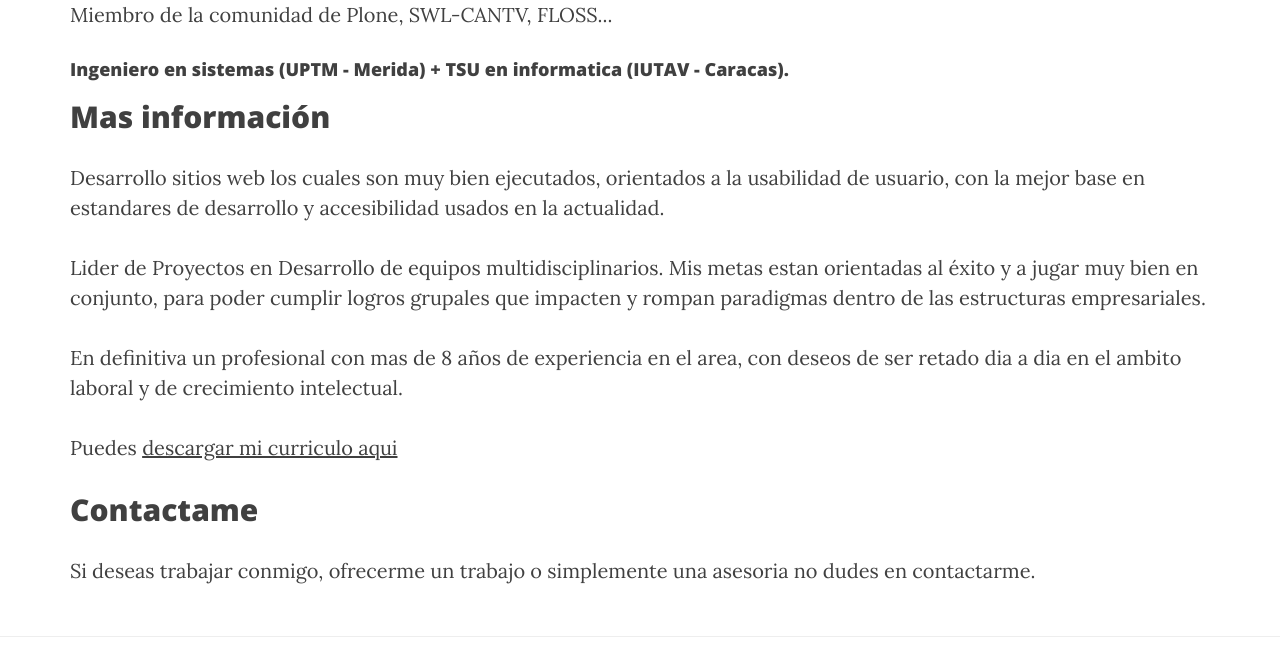
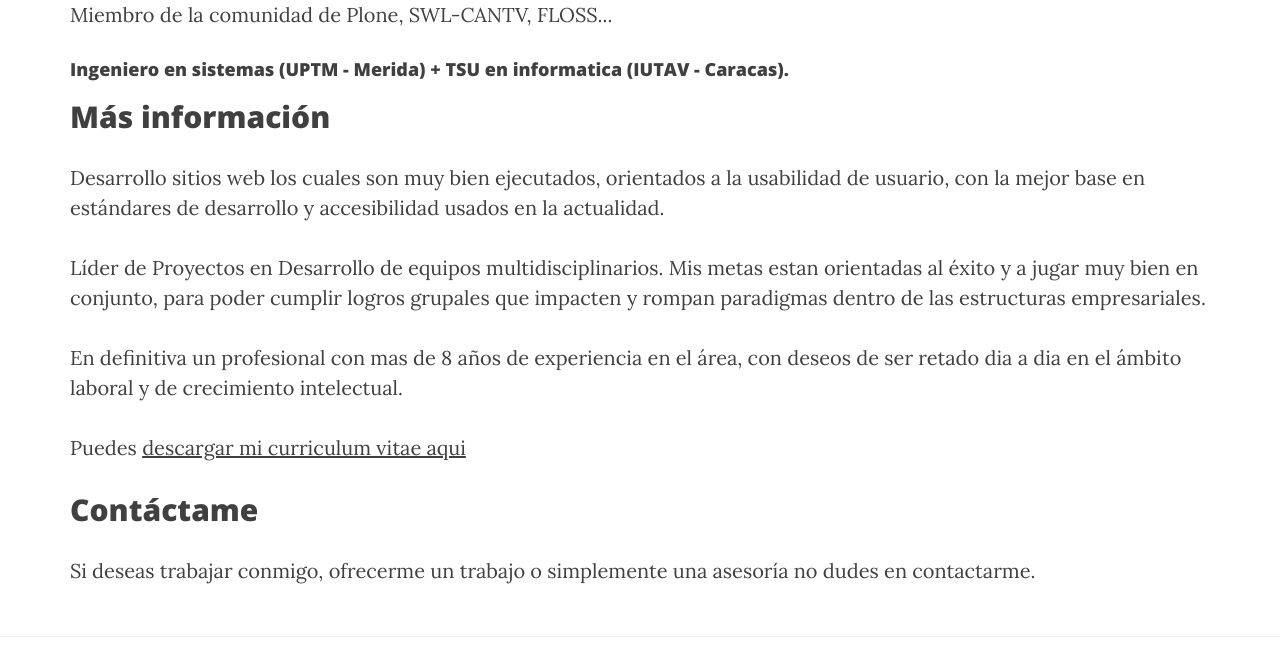
Before and after one commit to hellfish2/hellfish2.github.io, a Jekyll site: the page built from acerca.html, in a window 1280 px wide. Shown: the part 596-1252 px from the top of the page. Built offline with Jekyll 4.4.1, drawn with Linux system fonts in a browser that asks for light colours; nearby versions of some CDN libraries.

Commit message:
Acentos!
Modificaciones de acentos

```diff
--- a/acerca.html
+++ b/acerca.html
@@ -10,16 +10,16 @@ Miembro de la comunidad de Plone, SWL-CANTV, FLOSS...</p>
 
 <h4>Ingeniero en sistemas (UPTM - Merida) + TSU en informatica (IUTAV - Caracas).</h4>
 
-<h2>Mas información</h2>
+<h2>Más información</h2>
 
-<p>Desarrollo sitios web los cuales son muy bien ejecutados, orientados a la usabilidad de usuario, con la mejor base en estandares de desarrollo y accesibilidad usados en la actualidad.</p>
+<p>Desarrollo sitios web los cuales son muy bien ejecutados, orientados a la usabilidad de usuario, con la mejor base en estándares de desarrollo y accesibilidad usados en la actualidad.</p>
 
-<p>Lider de Proyectos en Desarrollo de equipos multidisciplinarios. Mis metas estan orientadas al éxito y a jugar muy bien en conjunto, para poder cumplir logros grupales que impacten y rompan paradigmas dentro de las estructuras empresariales.</p>
+<p>Líder de Proyectos en Desarrollo de equipos multidisciplinarios. Mis metas estan orientadas al éxito y a jugar muy bien en conjunto, para poder cumplir logros grupales que impacten y rompan paradigmas dentro de las estructuras empresariales.</p>
 
-<p>En definitiva un profesional con mas de 8 años de experiencia en el area, con deseos de ser retado dia a dia en el ambito laboral y de crecimiento intelectual.</p>
+<p>En definitiva un profesional con mas de 8 años de experiencia en el área, con deseos de ser retado dia a dia en el ámbito laboral y de crecimiento intelectual.</p>
 
-<p>Puedes <a href="http://hellfish2.github.io/pdf/Curriculo2015.pdf" target="_blank">descargar mi curriculo aqui</a></p>
+<p>Puedes <a href="http://hellfish2.github.io/pdf/Curriculo2015.pdf" target="_blank">descargar mi curriculum vitae aqui</a></p>
 
-<h2>Contactame</h2>
+<h2>Contáctame</h2>
 
-<p>Si deseas trabajar conmigo, ofrecerme un trabajo o simplemente una asesoria no dudes en contactarme.</p>
+<p>Si deseas trabajar conmigo, ofrecerme un trabajo o simplemente una asesoría no dudes en contactarme.</p>
```
